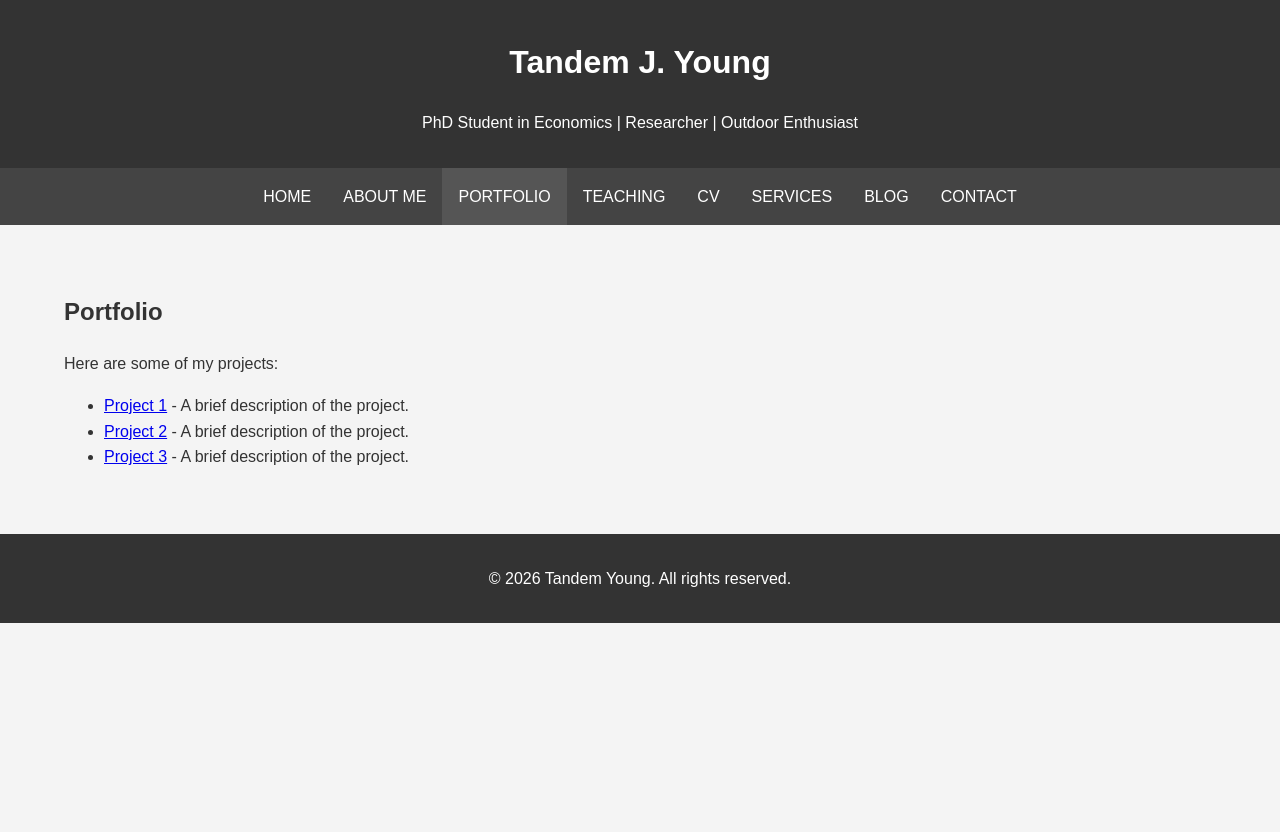
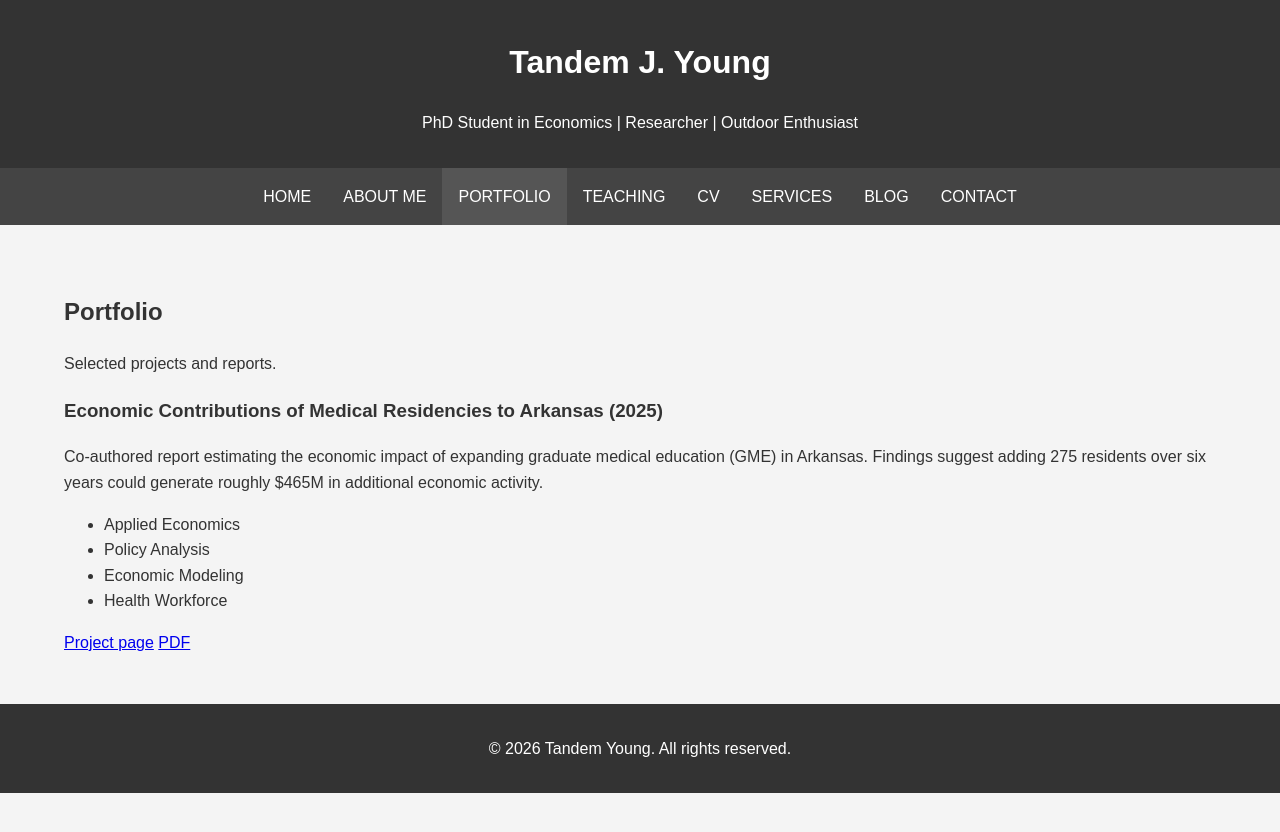
Before and after one commit to TandemYoung/tandemyoung.github.io, a Jekyll site: the page built from portfolio.html, in a window 1280 px wide. Shown: the top 832 px of the page. Built offline with Jekyll 4.4.1, drawn with Linux system fonts in a browser that asks for light colours.

Commit message:
Update portfolio.html

```diff
--- a/portfolio.html
+++ b/portfolio.html
@@ -3,13 +3,34 @@ layout: default
 title: Tandem Young - Portfolio
 ---
 
-<section id="portfolio">
+<section id="portfolio" class="portfolio">
   <h2>Portfolio</h2>
-  <p>Here are some of my projects:</p>
+  <p class="portfolio-lede">Selected projects and reports.</p>
 
-  <ul>
-    <li><a href="#">Project 1</a> - A brief description of the project.</li>
-    <li><a href="#">Project 2</a> - A brief description of the project.</li>
-    <li><a href="#">Project 3</a> - A brief description of the project.</li>
-  </ul>
+  <div class="project-grid">
+
+    <article class="project-card">
+      <h3>Economic Contributions of Medical Residencies to Arkansas (2025)</h3>
+      <p>
+        Co-authored report estimating the economic impact of expanding graduate medical education (GME) in Arkansas.
+        Findings suggest adding 275 residents over six years could generate roughly $465M in additional economic activity.
+      </p>
+
+      <ul class="project-tags">
+        <li>Applied Economics</li>
+        <li>Policy Analysis</li>
+        <li>Economic Modeling</li>
+        <li>Health Workforce</li>
+      </ul>
+
+      <div class="project-links">
+        <a href="{{ 'medical-residencies-report.html' | relative_url }}">Project page</a>
+        <a href="{{ '/assets/reports/economic-contributions-medical-residencies-arkansas.pdf' | relative_url }}"
+           target="_blank" rel="noopener noreferrer">PDF</a>
+      </div>
+    </article>
+
+    <!-- Add more <article class="project-card">...</article> blocks here -->
+
+  </div>
 </section>
```
